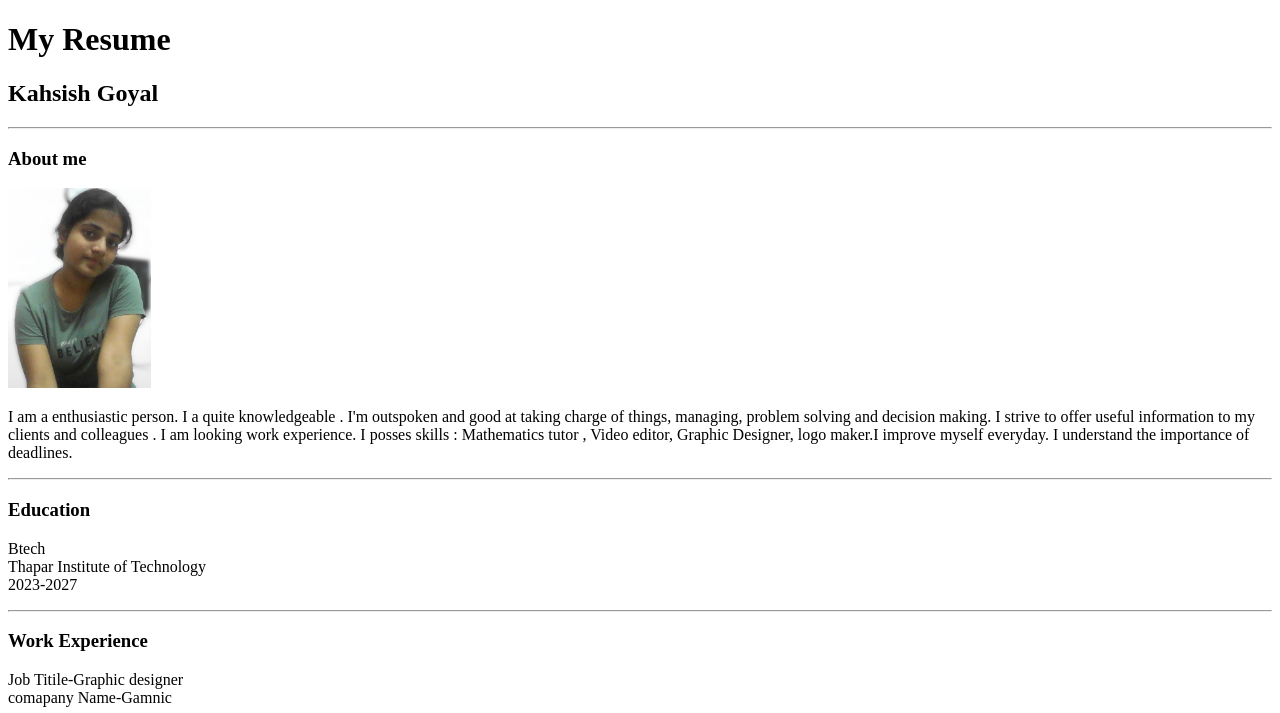
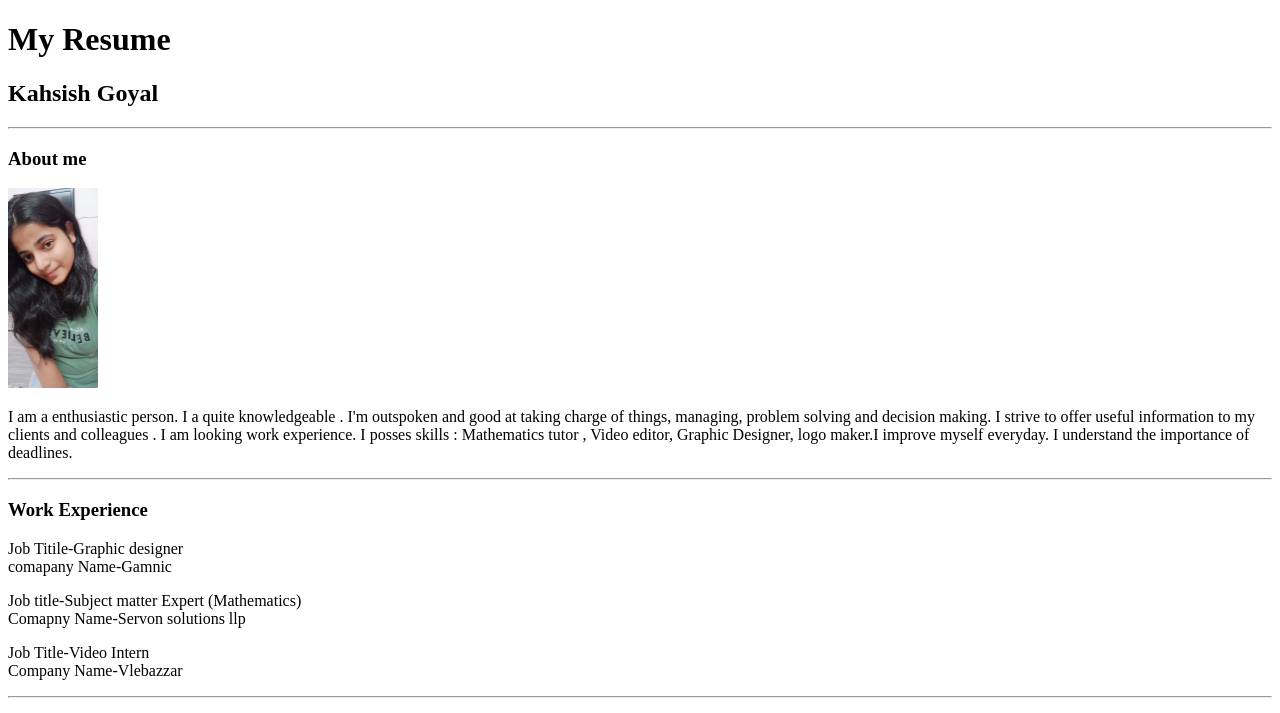
Before and after one commit to Kaashish1111/html-rseume, a plain HTML site: page index.html in a window 1280 px wide. Shown: the top 713 px of the page. Drawn offline with Linux system fonts and the light colour scheme.

Commit message:
Update index.html

```diff
--- a/index.html
+++ b/index.html
@@ -10,14 +10,9 @@
    <h2>Kahsish Goyal</h2>
    <hr />
    <h3>About me</h3>
-   <a href="https://www.linkedin.com/in/kashish-goyal-37a7a0268/"><img src="./WIN_20230610_21_46_07_Pro.jpg" Height="200"/></a>
+   <a href="https://www.linkedin.com/in/kashish-goyal-37a7a0268/"><img src="./kashishpic.jpg" Height="200"/></a>
    <p> I am a enthusiastic person. I a quite knowledgeable . I'm outspoken and good at taking charge of things, managing, problem solving and decision making. I strive to offer useful information to my clients and colleagues . I am looking work experience. I posses skills : Mathematics tutor , Video editor, Graphic Designer, logo maker.I improve myself everyday. I understand the importance of deadlines.</p>
    <hr />
-   <h3>Education</h3>
-   <p>Btech <br/>
-      Thapar Institute of Technology <br/>
-      2023-2027</p>
-    <hr />
     <h3>Work Experience</h3>
     <p> Job Titile-Graphic designer <br/>
         comapany Name-Gamnic </p>
```
